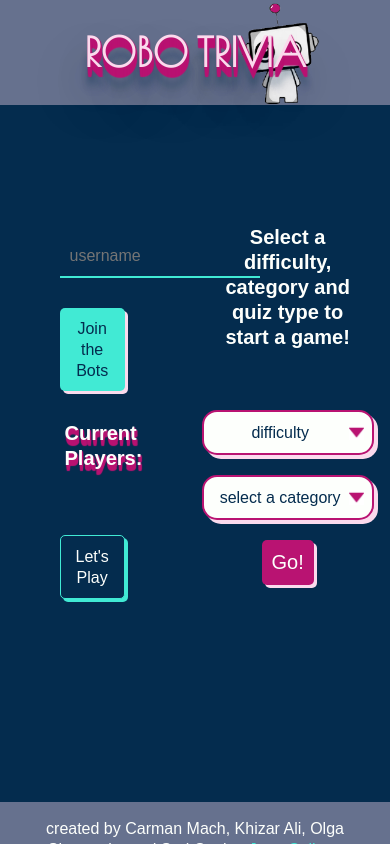
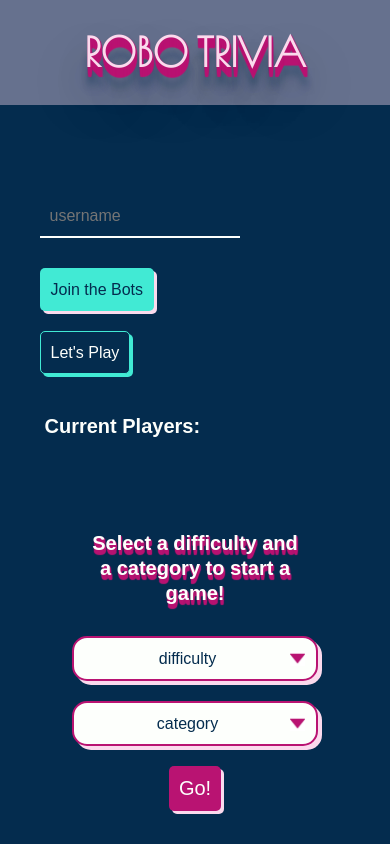
Before and after one commit to robo-trivia-group/project-4-react, a React (Create React App) app: page / in a window 390 px wide. Both pictures are taken after a click on the button "Let's Play". Shown: the top 844 px of the page. Built offline with nearby package versions, Linux system fonts and the light colour scheme; no server answers; the database is empty.

Commit message:
responsive design

```diff
--- a/src/FinalResultComponent.jsx
+++ b/src/FinalResultComponent.jsx
@@ -41,8 +41,8 @@ const FinalResultComponent = ({
 
   return (
     <div>
-      <p>The Quiz is Over!</p>
-      <p>{`Your Total Score is: ${totalScore} /10`}</p>
+      <h3>The Quiz is Over!</h3>
+      <h3>{`Your Total Score is: ${totalScore} /10`}</h3>
 
       <button onClick={restartGame}>Play Again!</button>
     </div>
--- a/src/FormComponent.jsx
+++ b/src/FormComponent.jsx
@@ -40,7 +40,7 @@ function FormComponent({
           required
         >
           <option value="" default disabled>
-            Select a Category
+            Category
           </option>
           <CategoryMap categoryList={categoryList} />
         </select>
--- a/src/InstructionComponent.jsx
+++ b/src/InstructionComponent.jsx
@@ -1,8 +1,8 @@
 function InstructionComponent() {
   return (
     <div className="startGame">
-      <h2 className="animate__shakeX">
-        Select a difficulty, category and quiz type to start a game!
+      <h2>
+        Select a difficulty and a category to start a game!
       </h2>
     </div>
   );
--- a/src/PlayerComponent.jsx
+++ b/src/PlayerComponent.jsx
@@ -25,6 +25,7 @@ function PlayerComponent({ handleLetsPlay }) {
 
   return (
     <>
+    <button onClick={handleLetsPlay}>Let's Play</button>
       <h3>Current Players:</h3>
       <ul className="playingInfoContainer">
         {playerInfo.map((player, index) => {
@@ -40,21 +41,21 @@ function PlayerComponent({ handleLetsPlay }) {
                 <img
                   className="userAvatar"
                   src={avatar}
-                  alt={`Robot avatar for ${username}`}
+                  alt={`avatar for ${username}`}
                 />
               </div>
 
               <div className="scoreContainer">
                 <h4>{username}</h4>
-                <p>Current Score: {currentScore}</p>
-                <p>{`Currently on: ${currentQuestion} / 10`}</p>
+                <p>current Score: {currentScore}</p>
+                <p>{`currently on: ${currentQuestion} / 10`}</p>
               </div>
             </li>
           );
         })}
       </ul>
 
-      <button onClick={handleLetsPlay}>Let's Play</button>
+
     </>
   );
 }
--- a/src/QuestionComponent.jsx
+++ b/src/QuestionComponent.jsx
@@ -45,6 +45,7 @@ function QuestionComponent({
   return (
     <>
       {
+        <div className="wrapper">
         <div className="questions">
           <h3>{decodeURIComponent(question)}</h3>
           <form className="choiceContainer" onSubmit={handleSingleSubmit}>
@@ -100,9 +101,10 @@ function QuestionComponent({
                 {decodeURIComponent(randomAnswers[3])}
               </label>
             </span>
-            <p>Your current score is: {correctAnswers.length}</p>
+            <p>current score is: <span className="animate__shakeX">{correctAnswers.length}</span></p>
             <button>submit</button>
           </form>
+        </div>
         </div>
       }
     </>
--- a/src/styles/_basic.scss
+++ b/src/styles/_basic.scss
@@ -19,19 +19,34 @@ body{
   font-family: $basicFont;
 }
 
+button, input, select{
+  font-family: $basicFont;
+}
+
 .wrapper {
   max-width: 1600px;
   width: 90%;
   margin: 0 auto;
-  // border: 1px solid red;
 }
 
-.triviaQuestions {
-  text-align: left;
+.mainContainer {
+  display: flex;
+  margin-bottom: 80px;
+  @include tablet{
+    &{
+      flex-direction: column;
+    }
+  }
 }
 
-.choiceContainer {
-  display: flex;
-  flex-direction: column;
-  padding: 15px 0;
+.formContainer,
+.questionContainer,
+.finalResultContainer {
+  min-width: 70%;
+  margin-bottom: 70px;
+  @include tablet{
+    &{
+      width: 100%;
+    }
+  }
 }
--- a/src/styles/_headerFooter.scss
+++ b/src/styles/_headerFooter.scss
@@ -7,7 +7,12 @@ header {
     background-image: url('../assets/Mini-Robot.png');
     background-size: 150px 150px;
     background-repeat: no-repeat;
-    background-position: 85% center;
+    background-position: 5% center;
+    @include headerImage{
+        &{
+            background-image: none;
+        }
+    }
 
         h1{
             margin: 20px auto;
--- a/src/styles/_main.scss
+++ b/src/styles/_main.scss
@@ -1,35 +1,37 @@
 input[type='text'] {
-  font-family: $basicFont;
   @include fluid-font-size(1.6rem, 2.5rem);
   padding: 10px 25px 10px 10px;
   width: 200px;
   margin: 20px 0px;
-  color: $turquoiseColor;
+  color: $whiteColor;
   background-color: transparent;
   border: none;
-  border-bottom: 2px solid $turquoiseColor;
+  border-bottom: 2px solid $whiteColor;
 }
 button {
-  font-family: $basicFont;
   margin: 10px auto;
-  @include fluid-font-size(1.6rem, 2rem);
+  @include fluid-font-size(1.6rem, 3rem);
   width: auto;
   padding: 10px;
   border-radius: 5px;
   background-color: $turquoiseColor;
   color: $blueColor;
-  border: none;
+  border: 1px solid transparent;
   box-shadow: 3px 3px $shadowColor;
-  transition: all ease-in-out 0.2s;
+  transition: box-shadow ease-in-out 0.2s,color ease-in-out 0.2s, background-color ease-in-out 0.2s,transform ease-in-out 0.1s;
+
 }
 
 button:hover,
 button:focus {
-  transform: translateY(4px);
   box-shadow: 3px 3px $turquoiseColor;
   color: $whiteColor;
   background-color: $blueColor;
   border: 1px solid $turquoiseColor;
+}
+
+button:active{
+  transform: translateY(6px);
 }
 
 .dropDown {
@@ -75,127 +77,50 @@ button:focus {
     color: $whiteColor;
     border: none;
     box-shadow: 3px 3px $shadowColor;
-    transition: all ease-in-out 0.2s;
+    transition: box-shadow ease-in-out 0.2s,color ease-in-out 0.2s,background-color ease-in-out 0.2s,transform ease-in-out 0.1s;
   }
 
   button:hover,
   button:focus {
-    transform: translateY(4px);
     box-shadow: 3px 3px $raspberryColor;
     color: $raspberryColor;
     background-color: $whiteColor;
   }
-}
-
-.questions {
-  background-color: rgba(185, 19, 114, 0.7);
-  box-shadow: 5px 5px $whiteColor;
-  padding: 20px 40px;
-  @include animated-underline-label($whiteColor, 'span');
-
-  input[type='radio'] {
-    display: none;
-    + label.answerLabel {
-      display: inline-block;
-      position: relative;
-      color: $whiteColor;
-      @include fluid-font-size-questions(2rem, 3rem);
-      cursor: pointer;
-      user-select: none;
-      margin-left: 20px;
-      &::before {
-        position: absolute;
-        transition: all 0.2s ease-in-out;
-        content: '';
-        @include fluid-width-height(1.6rem, 2rem);
-        border-radius: 50%;
-        background-color: $whiteColor;
-        border: 0px solid $whiteColor;
-        font-size: 0;
-        position: absolute;
-        bottom: 50%;
-        left: -25px;
-        transform: translate(-50%, 50%);
-      }
-    }
-    &:checked + label.answerLabel {
-      &::before {
-        background-color: transparent;
-        @include fluid-width-height(1.6rem, 3rem);
-        border-width: 2px;
-      }
-    }
-  }
-  button {
-    margin: 20px auto;
-    @include fluid-font-size(2rem, 3rem);
-    width: auto;
-    padding: 10px;
-    border-radius: 5px;
-    color: $whiteColor;
-    background-color: $blueColor;
-    border: 1px solid $whiteColor;
-    box-shadow: 3px 3px $shadowColor;
-    transition: all ease-in-out 0.2s;
-  }
-
-  button:hover,
-  button:focus {
+  button:active{
     transform: translateY(4px);
-    box-shadow: 3px 3px $raspberryColor;
-    color: $raspberryColor;
-    background-color: $whiteColor;
   }
 }
-
 .startGame {
-  margin: 50px auto;
+  margin: 0 auto;
   width: 60%;
   h2 {
     text-align: center;
     @include fluid-font-size(2rem, 4rem);
     color: $whiteColor;
-  }
-}
-
-h3 {
-  display: flex;
-  list-style: none;
-  color: $whiteColor;
-  @include fluid-font-size(2rem, 3rem);
-  padding: 5px;
-  margin:15px 0;
-  text-align: left;
-  text-shadow: 1px 1px 1px $raspberryColor,
+    text-shadow: 1px 1px 1px $raspberryColor,
             1px 2px 1px $raspberryColor,
             1px 3px 1px $raspberryColor,
             1px 4px 1px $raspberryColor,
             1px 5px 1px $raspberryColor,
-            1px 6px 1px $raspberryColor,
-}
-
-.mainContainer {
-  display: flex;
-}
-
-.formContainer,
-.questionContainer,
-.finalResultContainer {
-  min-width: 70%;
+  }
 }
 
 .userSetupContainer {
   min-width: 30%;
-  padding: 20px;
-  margin: 20px;
+  padding: 0 20px 20px 20px;
+  margin-top: 0;
+  margin-bottom: 20px;
     li {
-      @include fluid-width-height(25rem, 40rem);
+      @include fluid-width-height(15rem, 25rem);
       list-style: none;
       display: flex;
       flex-direction: column;
-      padding: 15px;
+      justify-content: center;
+      padding: 5px 2px;
       margin: 10px;
-      background-color: $raspberryColor;
+      border-radius: 15px;
+      box-shadow: 3px 3px $whiteColor;
+      background-color: rgba(65, 234, 212, 0.4);
   }
 
   .playingInfoContainer {
@@ -203,33 +128,90 @@ h3 {
     flex-wrap: wrap;
     justify-content: center;
     padding: 10px;
-    }
+    margin-top: 0;
+  }
+
+
+  h3 {
+  display: flex;
+  color: $whiteColor;
+  @include fluid-font-size(2rem, 3rem);
+  padding: 5px;
+  margin:25px 0 0 0;
+  text-align: left;
+  }
 
   .imgContainer {
-    @include fluid-width-height(12rem, 20rem);
-    margin: 10px auto;
+    @include fluid-width-height(6rem, 12rem);
+    border-radius: 50%;
+    margin: 0 auto;
+    border: 2px solid $whiteColor;
 
     .userAvatar {
-      max-width: 100%;
-      height: auto;
+      width: 100%;
       border-radius: 50%;
-      border: 3px solid $turquoiseColor;
+      height: 100%;
+      @include fluid-font-size(1.6rem, 1.6rem);
+      text-align: center;
     }
   }
 
   .scoreContainer{
     text-align: center;
     h4{
-      @include fluid-font-size(1.8rem, 3rem);
-      margin: 15px;
+      @include fluid-font-size(1.6rem, 1.8rem);
+      margin: 5px auto;
     }
 
     p{
-      @include fluid-font-size(1.6rem, 2rem);
+      @include fluid-font-size(1.6rem, 1.6rem);
       margin: 0;
     }
   }
 
-
+  @include tablet{
+    &{
+      width: 100%;
+    }
+  }
 
 }
+
+.finalResultContainer{
+  text-align: center;
+
+  h3 {
+      color: $whiteColor;
+      @include fluid-font-size(2rem, 4rem);
+      text-align: center;
+      text-shadow: 1px 1px 1px $raspberryColor,
+                1px 2px 1px $raspberryColor,
+                1px 3px 1px $raspberryColor,
+                1px 4px 1px $raspberryColor,
+                1px 5px 1px $raspberryColor,
+                1px 6px 1px $raspberryColor,
+    }
+
+    button {
+    margin: 10px auto;
+    @include fluid-font-size(2rem, 3rem);
+    width: auto;
+    padding: 10px;
+    border-radius: 5px;
+    background-color: $raspberryColor;
+    color: $whiteColor;
+    border: none;
+    box-shadow: 3px 3px $shadowColor;
+    transition: box-shadow ease-in-out 0.2s,color ease-in-out 0.2s,background-color ease-in-out 0.2s,transform ease-in-out 0.1s;
+  }
+
+  button:hover,
+  button:focus {
+    box-shadow: 3px 3px $raspberryColor;
+    color: $raspberryColor;
+    background-color: $whiteColor;
+  }
+  button:active{
+    transform: translateY(4px);
+  }
+}
--- a/src/styles/_mixins.scss
+++ b/src/styles/_mixins.scss
@@ -116,3 +116,15 @@
         }
     }
 }
+
+@mixin tablet {
+    @media(max-width:900px){
+        @content;
+    }
+}
+
+@mixin headerImage {
+    @media(max-width:600px){
+        @content;
+    }
+}
--- a/src/styles/styles.scss
+++ b/src/styles/styles.scss
@@ -2,6 +2,7 @@
 @import 'mixins';
 @import 'variables';
 @import 'basic';
+@import 'questionComponent';
 // @import 'main';
 // @import 'main';
 @import 'main';
```
Also changed, not shown: src/styles/_questionComponent.scss (added, +104 -0 lines).
